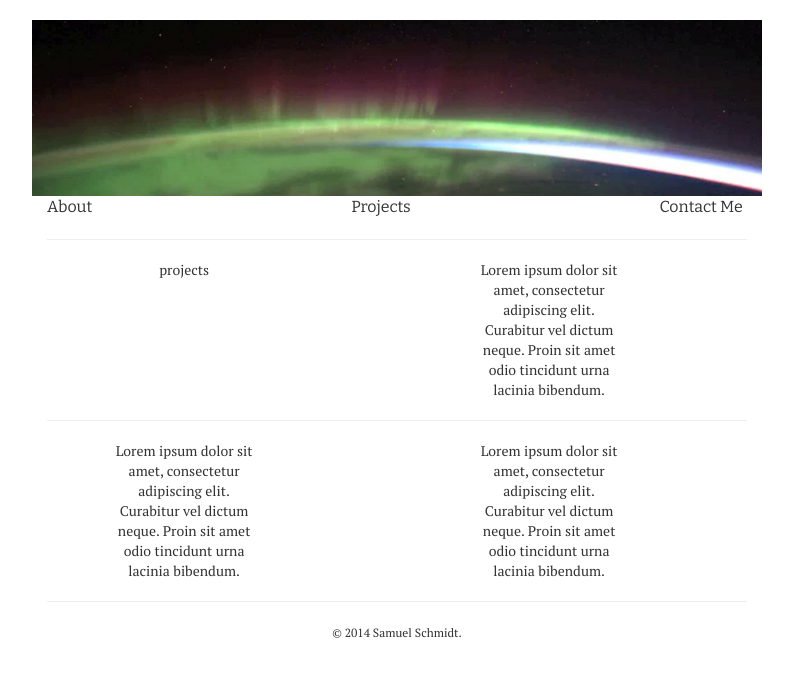
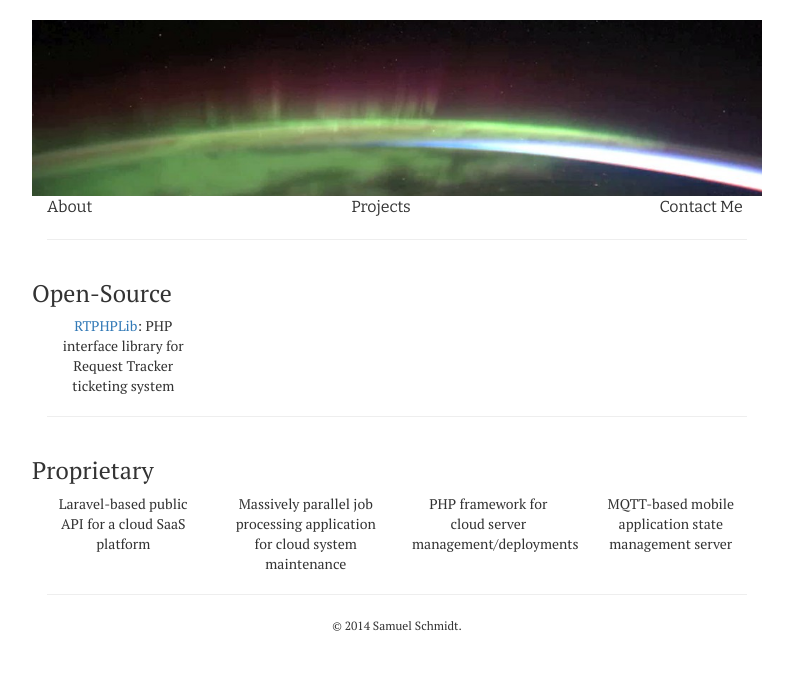
Before and after one commit to dersam/dersam.github.com, a plain HTML site: page index.html in a window 1280 px wide. Both pictures are taken after a click on the element "Projects". Shown: the whole page, without its empty margins (243-1036 px from the left). Drawn offline with nearby package versions, Linux system fonts and the light colour scheme.

Commit message:
projects tab

```diff
--- a/index.html
+++ b/index.html
@@ -54,22 +54,28 @@
     <!--Projects section-->
     <div id="projects" style="display: none;">
         <div class="row">
-            <div class="col-sm-3 col-sm-offset-1 text-center">
-               projects
-            </div>
-            <div class="col-sm-3 col-sm-offset-3 text-center">
-                Lorem ipsum dolor sit amet, consectetur adipiscing elit. Curabitur vel dictum neque. Proin sit amet odio tincidunt urna lacinia bibendum.
+            <h3>Open-Source</h3>
+            <div class="col-sm-3 text-center">
+                <a href="https://github.com/dersam/RTPHPLib">RTPHPLib</a>: PHP interface library for Request Tracker ticketing system
             </div>
         </div>
         <hr/>
         <div class="row">
-            <div class="col-sm-3 col-sm-offset-1 text-center">
-                Lorem ipsum dolor sit amet, consectetur adipiscing elit. Curabitur vel dictum neque. Proin sit amet odio tincidunt urna lacinia bibendum.
+            <h3>Proprietary</h3>
+            <div class="col-sm-3 text-center">
+                Laravel-based public API for a cloud SaaS platform
             </div>
-            <div class="col-sm-3 col-sm-offset-3 text-center">
-                Lorem ipsum dolor sit amet, consectetur adipiscing elit. Curabitur vel dictum neque. Proin sit amet odio tincidunt urna lacinia bibendum.
+            <div class="col-sm-3 text-center">
+                Massively parallel job processing application for cloud system maintenance
+            </div>
+            <div class="col-sm-3 text-center">
+                PHP framework for cloud server management/deployments
+            </div>
+            <div class="col-sm-3 text-center">
+                MQTT-based mobile application state management server
             </div>
         </div>
+
     </div>
     <!--Contact Me section-->
     <div id="contact-me" style="display: none;">
```
